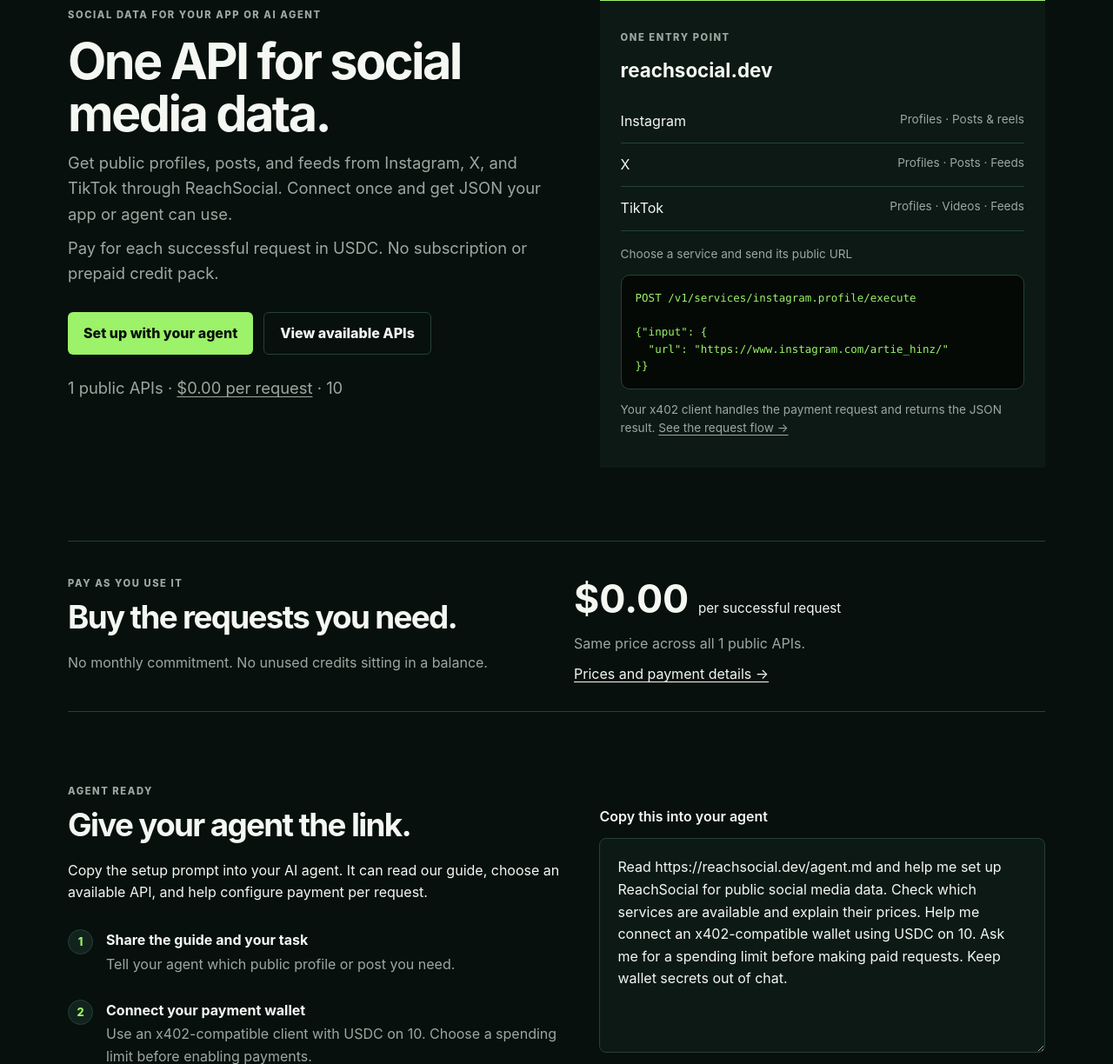
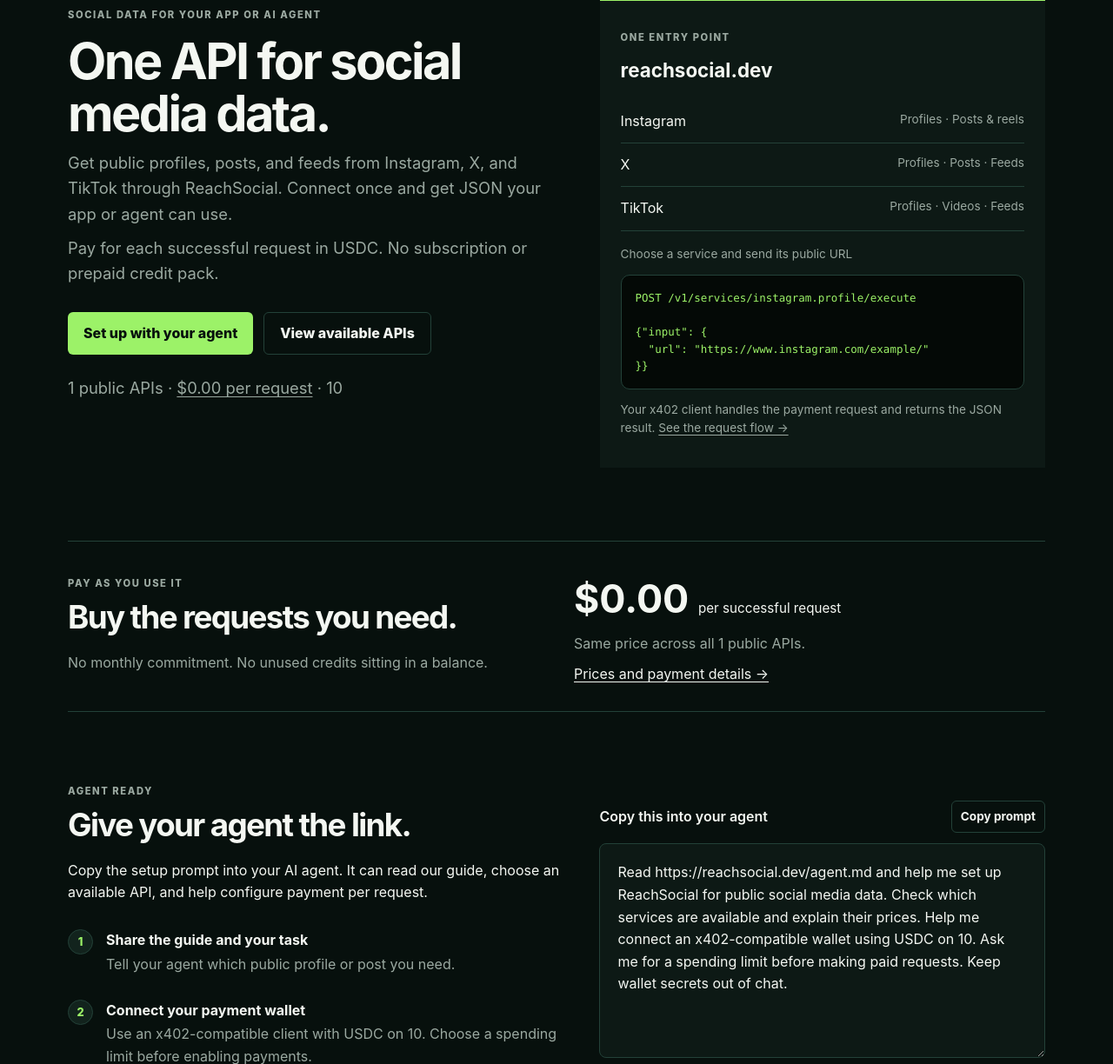
Before and after one commit to artiehinz/reachsocial, a FastAPI app: template templates/home.html in a window 1280 px wide. Shown: the part 139-1363 px from the top of the page at 87% size. Run offline with FastAPI, Linux system fonts and the light colour scheme; the template is opened without the code that fills it: most values are stand-ins (such as "Sample title", 1, 10 or a date in 2020); parts of the project's set-up code (start-up, migrations or seed data) failed here and were passed over.

Commit message:
Add agent prompt copy control and generic examples

```diff
--- a/static/site.css
+++ b/static/site.css
@@ -155,7 +155,13 @@
 #agent-setup { scroll-margin-top: 24px; }
 .agent-prompt { min-width: 0; }
 .agent-prompt label { display: block; margin-bottom: 12px; font-weight: 600; }
+.prompt-label { display: flex; align-items: center; justify-content: space-between; gap: 16px; margin-bottom: 12px; }
+.prompt-label label { margin: 0; }
+.copy-button { border: 1px solid var(--line); border-radius: 6px; background: transparent; color: var(--ink); padding: 7px 10px; font: inherit; font-size: .85rem; font-weight: 700; cursor: pointer; }
+.copy-button:hover { border-color: var(--accent-2); }
+.copy-button:focus-visible { outline: 2px solid var(--accent); outline-offset: 3px; }
 .agent-prompt textarea { width: 100%; resize: vertical; border: 1px solid var(--line); border-radius: 8px; padding: 20px; background: var(--panel); color: var(--ink); font: inherit; line-height: 1.6; }
+.sr-only { position: absolute; width: 1px; height: 1px; padding: 0; margin: -1px; overflow: hidden; clip: rect(0, 0, 0, 0); white-space: nowrap; border: 0; }
 .agent-prompt p { font-size: .88rem; }
 .platform-grid { grid-template-columns: repeat(3, minmax(0, 1fr)); }
 .platform-grid ul { padding: 0; list-style: none; color: var(--muted); margin-bottom: 24px; }
--- /dev/null
+++ b/static/site.js
@@ -0,0 +1,26 @@
+(() => {
+  for (const button of document.querySelectorAll("[data-copy-target]")) {
+    button.addEventListener("click", async () => {
+      const target = document.getElementById(button.dataset.copyTarget);
+      const status = document.getElementById(button.dataset.copyStatus);
+      if (!(target instanceof HTMLTextAreaElement)) return;
+
+      try {
+        await navigator.clipboard.writeText(target.value);
+      } catch {
+        target.focus();
+        target.select();
+        if (!document.execCommand("copy")) {
+          if (status) status.textContent = "Select and copy the prompt manually.";
+          return;
+        }
+      }
+
+      button.textContent = "Copied";
+      if (status) status.textContent = "Prompt copied.";
+      window.setTimeout(() => {
+        button.textContent = "Copy prompt";
+      }, 1600);
+    });
+  }
+})();
--- a/templates/base.html
+++ b/templates/base.html
@@ -9,7 +9,8 @@
     <link rel="alternate" type="text/markdown" href="/agent.md" title="ReachSocial agent guide">
     <link rel="service-desc" type="application/openapi+json" href="/openapi.json">
     <title>{% block title %}ReachSocial{% endblock %}</title>
-    <link rel="stylesheet" href="/static/site.css?v=20261011-4">
+    <link rel="stylesheet" href="/static/site.css?v=20261011-5">
+    <script src="/static/site.js?v=20261011-1" defer></script>
   </head>
   <body>
     <header><a class="brand" href="/"><span class="brand-mark">R</span>ReachSocial</a><nav><a href="/catalog">Catalog</a><a href="/pricing">Pricing</a><a href="/docs/api">Docs</a><a href="/agent.md">Agents</a><a href="/status">Status</a></nav></header>
--- a/templates/docs.html
+++ b/templates/docs.html
@@ -8,7 +8,7 @@
 curl -i https://reachsocial.dev/v1/services/instagram.profile/execute \
   -H 'Content-Type: application/json' \
   -H "Idempotency-Key: $REQUEST_KEY" \
-  --data '{"input":{"url":"https://www.instagram.com/artie_hinz/"}}'</code></pre><p>This unsigned request does not pay. An available route returns HTTP 402 with payment details. Your x402 client validates those details and sends the payment authorization using the same request key and body. Keep the key for recovery; generate a new one for a different request.</p></section>
+  --data '{"input":{"url":"https://www.instagram.com/example/"}}'</code></pre><p>This unsigned request does not pay. An available route returns HTTP 402 with payment details. Your x402 client validates those details and sends the payment authorization using the same request key and body. Keep the key for recovery; generate a new one for a different request.</p></section>
 <section><h2>Approved API-key clients</h2><p>Private integrations and MCP require approved access. API-key REST requests use <code>Authorization: Bearer &lt;your-api-key&gt;</code> and the same input body; they bypass x402 under the client's billing agreement.</p></section>
 
 <section class="split"><div><h2>Background jobs (currently on hold)</h2><p>No background-job service is currently public. For an already accepted job, retain the <code>job_token</code> received at submission and poll <code>GET /v1/jobs/{job_id}</code> with <code>X-Job-Token</code>. Paid anonymous jobs are retained for 30 days so a lost response can be recovered.</p><p>Do not repeat a paid job submission while work is pending. Poll the returned status URL until a terminal state.</p></div><div><h2>Handling errors</h2><p>Errors contain a stable <code>code</code>, safe message, <code>retryable</code> flag, and request ID. Invalid input, unavailable private content, and not-found results are terminal.</p><pre><code>{"error":{"code":"not_found",
--- a/templates/home.html
+++ b/templates/home.html
@@ -20,7 +20,7 @@
     <pre><code>POST /v1/services/instagram.profile/execute
 
 {"input": {
-  "url": "https://www.instagram.com/artie_hinz/"
+  "url": "https://www.instagram.com/example/"
 }}</code></pre>
     <p class="muted">Your x402 client handles the payment request and returns the JSON result. <a href="/docs/api#public-request">See the request flow →</a></p>
   </aside>
@@ -33,7 +33,7 @@
 
 <section id="agent-setup" class="split">
   <div><p class="eyebrow">AGENT READY</p><h2>Give your agent the link.</h2><p>Copy the setup prompt into your AI agent. It can read our guide, choose an available API, and help configure payment per request.</p><ol class="steps"><li><span>1</span><div><strong>Share the guide and your task</strong><p>Tell your agent which public profile or post you need.</p></div></li><li><span>2</span><div><strong>Connect your payment wallet</strong><p>Use an x402-compatible client with USDC on {{ payment_network }}. Choose a spending limit before enabling payments.</p></div></li><li><span>3</span><div><strong>Request data when you need it</strong><p>The client checks the price, signs the payment authorization, and receives JSON.</p></div></li></ol></div>
-  <div class="agent-prompt"><label for="agent-prompt">Copy this into your agent</label><textarea id="agent-prompt" readonly rows="8">Read https://reachsocial.dev/agent.md and help me set up ReachSocial for public social media data. Check which services are available and explain their prices. Help me connect an x402-compatible wallet using USDC on {{ payment_network }}. Ask me for a spending limit before making paid requests. Keep wallet secrets out of chat.</textarea><p class="muted">The agent needs HTTP tools and a compatible wallet integration to make paid calls. Sharing the guide alone does not connect a wallet.</p><a class="text-link" href="/agent.md">Read the agent guide →</a></div>
+  <div class="agent-prompt"><div class="prompt-label"><label for="agent-prompt">Copy this into your agent</label><button class="copy-button" type="button" data-copy-target="agent-prompt" data-copy-status="agent-prompt-status">Copy prompt</button></div><textarea id="agent-prompt" readonly rows="8">Read https://reachsocial.dev/agent.md and help me set up ReachSocial for public social media data. Check which services are available and explain their prices. Help me connect an x402-compatible wallet using USDC on {{ payment_network }}. Ask me for a spending limit before making paid requests. Keep wallet secrets out of chat.</textarea><span id="agent-prompt-status" class="sr-only" role="status" aria-live="polite"></span><p class="muted">The agent needs HTTP tools and a compatible wallet integration to make paid calls. Sharing the guide alone does not connect a wallet.</p><a class="text-link" href="/agent.md">Read the agent guide →</a></div>
 </section>
 
 <section>
--- a/templates/service.html
+++ b/templates/service.html
@@ -7,5 +7,5 @@
 Content-Type: application/json
 Idempotency-Key: &lt;fresh-random-UUID&gt;
 
-{"input":{"url":"{{ {'instagram.post':'https://www.instagram.com/p/DI2B5I4gsQY/', 'x.post':'https://x.com/BillyM2k/status/2109112270022459514', 'tiktok.video':'https://www.tiktok.com/@refgotglaucoma/video/7499528256769527048'}.get(service.id) or {'Instagram':'https://www.instagram.com/artie_hinz/', 'X':'https://x.com/BillyM2k', 'TikTok':'https://www.tiktok.com/@refgotglaucoma'}.get(service.platform, 'https://example.com/') }}"}}</code></pre><p>Generate a fresh UUID for each new request and retain it for recovery. This shows the request body; an <a href="/docs/api#public-request">x402-compatible client</a> handles payment.</p><p>{{ service.docs }}</p></section>{% elif service.status == 'private' %}<section class="notice"><h2>Live for approved clients</h2><p>This service is active through scoped API-key access. It is excluded from anonymous execution and does not issue an x402 payment challenge.</p><p>{{ service.docs }}</p></section>{% else %}<section class="notice"><h2>Not executable yet</h2><p>This entry is discoverable for planning only. It is excluded from <code>GET /v1/services</code>, cannot execute, and cannot issue an x402 payment challenge.</p></section>{% endif %}
+{"input":{"url":"{{ {'instagram.post':'https://www.instagram.com/p/EXAMPLE/', 'x.post':'https://x.com/example/status/1234567890', 'tiktok.video':'https://www.tiktok.com/@example/video/1234567890'}.get(service.id) or {'Instagram':'https://www.instagram.com/example/', 'X':'https://x.com/example', 'TikTok':'https://www.tiktok.com/@example'}.get(service.platform, 'https://example.com/') }}"}}</code></pre><p>Generate a fresh UUID for each new request and retain it for recovery. This shows the request body; an <a href="/docs/api#public-request">x402-compatible client</a> handles payment.</p><p>{{ service.docs }}</p></section>{% elif service.status == 'private' %}<section class="notice"><h2>Live for approved clients</h2><p>This service is active through scoped API-key access. It is excluded from anonymous execution and does not issue an x402 payment challenge.</p><p>{{ service.docs }}</p></section>{% else %}<section class="notice"><h2>Not executable yet</h2><p>This entry is discoverable for planning only. It is excluded from <code>GET /v1/services</code>, cannot execute, and cannot issue an x402 payment challenge.</p></section>{% endif %}
 {% endblock %}
```
Also changed, not shown: tests/test_app.py (+8 -0 lines).
